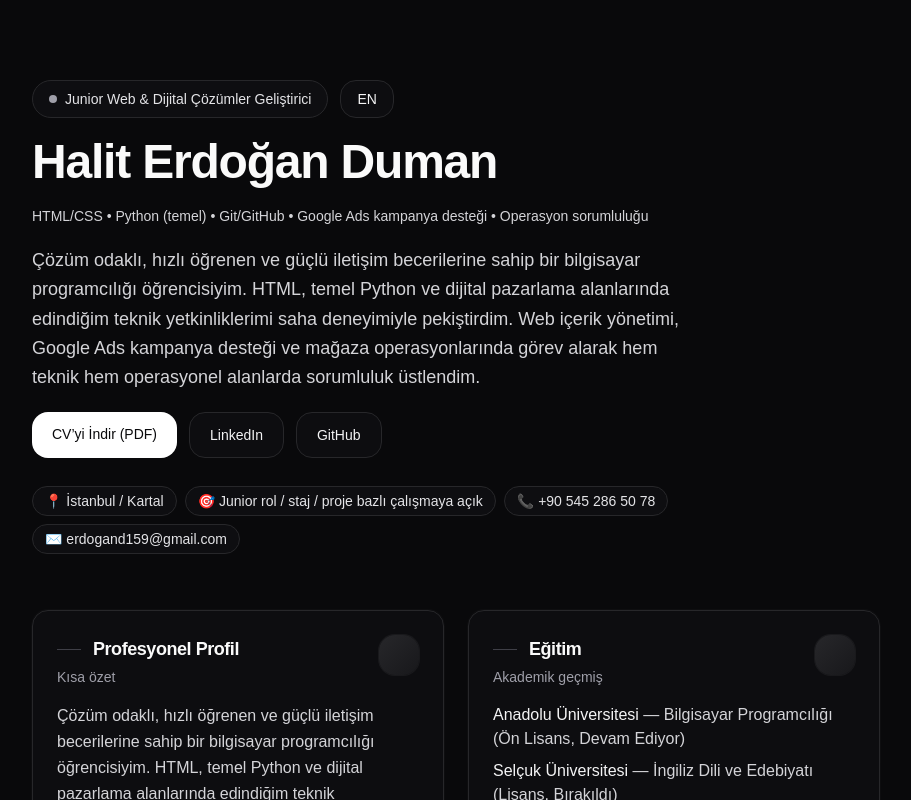
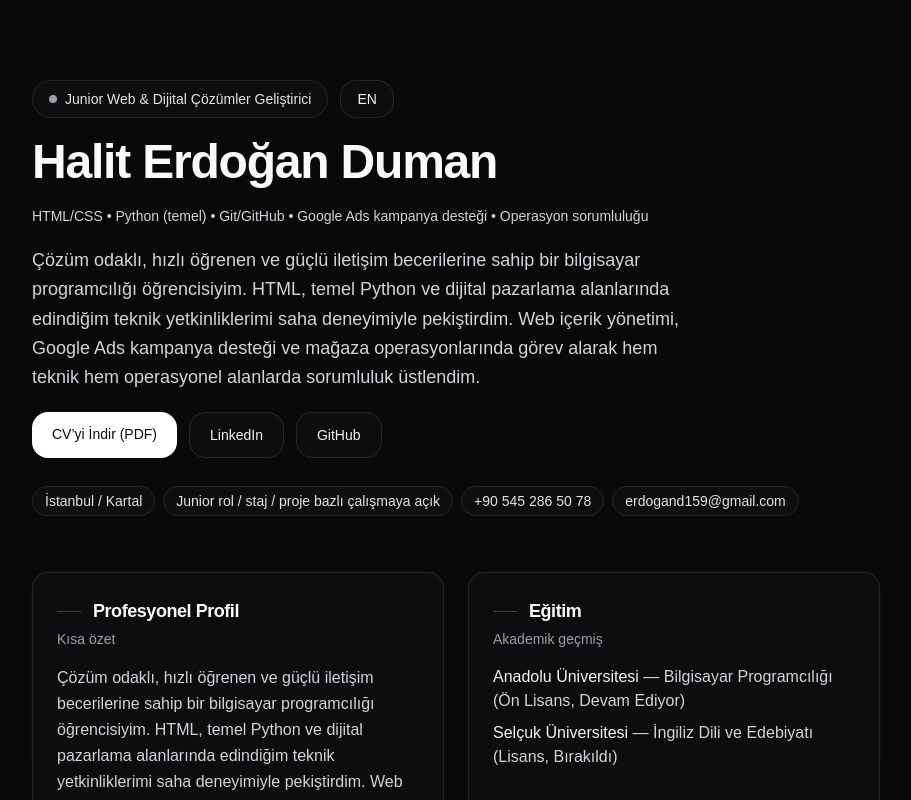
Before and after one commit to erdogndmn/my-portfolio, a Next.js app: page / in a window 1280 px wide. Shown: the top 800 px of the page, without its empty margins (184-1095 px from the left). Built offline with nearby package versions, Linux system fonts and the light colour scheme.

Commit message:
Update portfolio UI

```diff
--- a/app/page.tsx
+++ b/app/page.tsx
@@ -26,10 +26,10 @@ const content = {
     ctaTertiary: "GitHub",
 
     quick: {
-      location: "📍 İstanbul / Kartal",
-      openTo: "🎯 Junior rol / staj / proje bazlı çalışmaya açık",
-      phone: "📞 +90 545 286 50 78",
-      mail: "✉️ erdogand159@gmail.com",
+      location: " İstanbul / Kartal",
+      openTo: " Junior rol / staj / proje bazlı çalışmaya açık",
+      phone: " +90 545 286 50 78",
+      mail: " erdogand159@gmail.com",
     },
 
     sections: {
@@ -118,7 +118,8 @@ const content = {
           "HTML ile geliştirilmiş, responsive (mobil uyumlu) tek sayfalık tanıtım sitesi. Kişisel bilgiler, bağlantılar ve projelerin yer aldığı düzenli bölümler. SEO dostu yapı ve sade kullanıcı deneyimi.",
         stack: ["HTML", "CSS"],
         live: "",
-        repo: "",
+        repo: "https://github.com/erdogndmn/my-portfolio",
+
       },
       {
         title: "Bu Portfolyo (Next.js)",
@@ -158,7 +159,7 @@ const content = {
     badge: "Junior Web & Digital Solutions Developer",
     name: "Halit Erdoğan Duman",
     titleLine:
-      "HTML/CSS • Python (basic) • Git/GitHub • Google Ads campaign support • Operational ownership",
+  "Junior Web Developer • HTML/CSS • Basic Python • Git/GitHub • Google Ads Support",
     heroDesc:
       "I am a solution-oriented Computer Programming student with strong communication skills and a fast learning mindset. I strengthened my technical skills in HTML, basic Python, and digital marketing through hands-on field experience. I took responsibility in both technical and operational areas by working in web content management, Google Ads campaign support, and store operations.",
 
@@ -167,10 +168,10 @@ const content = {
     ctaTertiary: "GitHub",
 
     quick: {
-      location: "📍 Istanbul / Kartal",
-      openTo: "🎯 Open to junior roles / internships / projects",
-      phone: "📞 +90 545 286 50 78",
-      mail: "✉️ erdogand159@gmail.com",
+      location: " Istanbul / Kartal",
+      openTo: " Open to junior roles / internships / projects",
+      phone: " +90 545 286 50 78",
+      mail: " erdogand159@gmail.com",
     },
 
     sections: {
@@ -325,7 +326,6 @@ function Card({
             <p className="mt-1 text-sm text-zinc-400">{subtitle}</p>
           ) : null}
         </div>
-        <div className="h-10 w-10 rounded-2xl bg-gradient-to-br from-zinc-800 to-zinc-900 ring-1 ring-white/5 transition group-hover:scale-[1.03]" />
       </div>
       <div className="mt-4 text-zinc-300">{children}</div>
     </div>
@@ -600,9 +600,10 @@ export default function Page() {
           </div>
         </section>
 
-        <footer className="mt-16 text-sm text-zinc-500">
-          © {new Date().getFullYear()} {c.name}
-        </footer>
+       <footer className="mt-16 text-sm text-zinc-500">
+  © {new Date().getFullYear()} {c.name} — Built with Next.js & Tailwind CSS
+</footer>
+
       </div>
     </main>
   );
```
Also changed, not shown: 1 other file (tests, documents, lock files or other folders).
